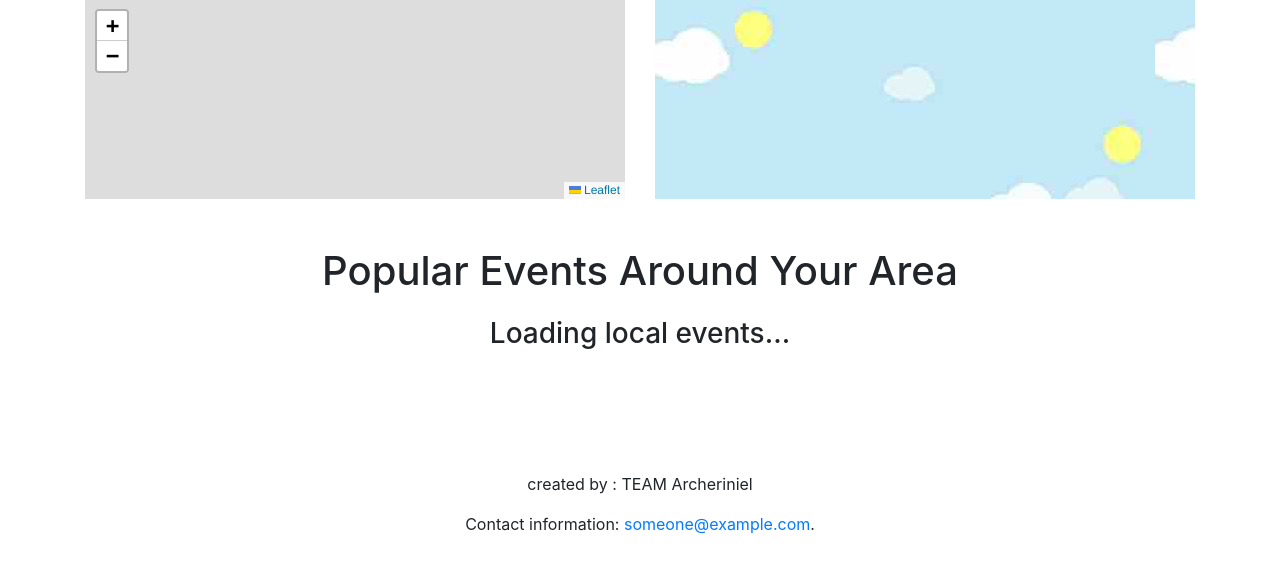
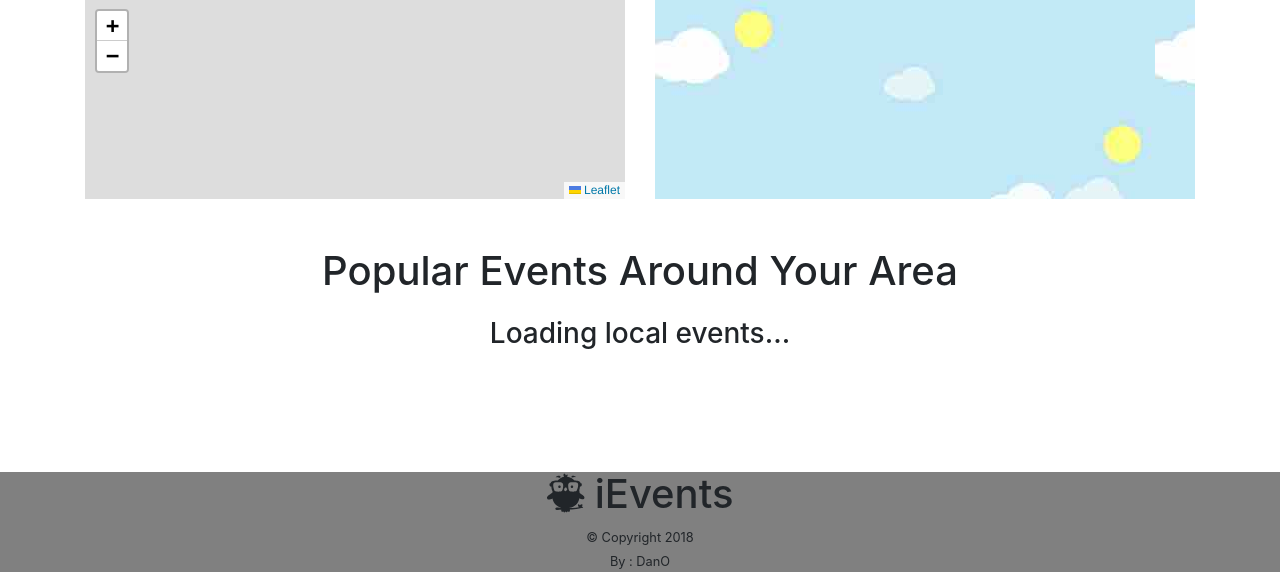
Before and after one commit to danniboi82/Group-project-1, a PHP site: page /index.html in a window 1280 px wide. Shown: the part 478-1050 px from the top of the page. Run offline with PHP 8.4, Linux system fonts and the light colour scheme; some libraries are stand-ins or nearby versions.

Commit message:
added footer

```diff
--- a/assets/css/style.css
+++ b/assets/css/style.css
@@ -65,8 +65,10 @@
     margin-top: 10px;
 }
 
-footer{
+.footerDiv{
     margin-top: 100px;
+    background: gray;
+    height: 100px;
 }
 
 #returnedData0, #returnedData1, #returnedData2, #returnedData3, #returnedData4, #returnedData5, #returnedData6, #returnedData7, #returnedData8, #returnedData9 {
@@ -94,8 +96,3 @@
 input.is-invalid {
     color: red;
 }
-
-#footer {
-        position: absolute;;
-        bottom:0;
-}
--- a/index.html
+++ b/index.html
@@ -154,13 +154,15 @@
                 </div>
             </div>
         </div>
-        <footer class="text-center">
-            <p>created by : TEAM Archeriniel</p>
-            <p>Contact information:
-                <a href="mailto:someone@example.com">
-                    someone@example.com</a>.</p>
-        </footer>
+
     </div>
+    <footer class="footerDiv text-center">
+        <h1 id='brand'>
+            <i class="fab fa-earlybirds"></i> iEvents
+        </h1>
+        <small>&copy; Copyright 2018</small> <br>
+        <small>By : DanO</small>
+    </footer>
 
     <!-- BOOTSTRAP JS,POPPER, JQUERY -->
     <script src="https://unpkg.com/leaflet@1.2.0/dist/leaflet.js" integrity="sha512-lInM/apFSqyy1o6s89K4iQUKg6ppXEgsVxT35HbzUupEVRh2Eu9Wdl4tHj7dZO0s1uvplcYGmt3498TtHq+log=="
```
